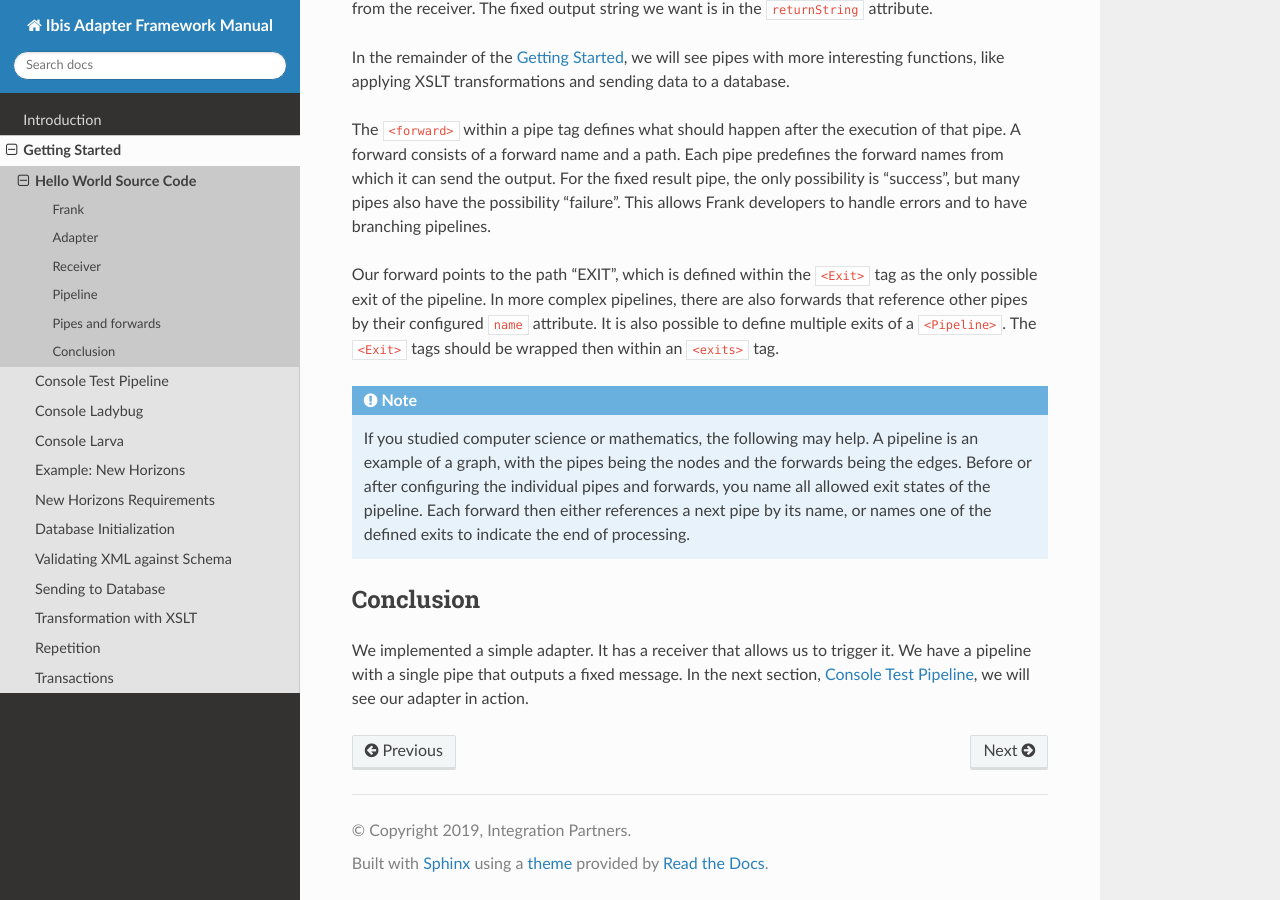
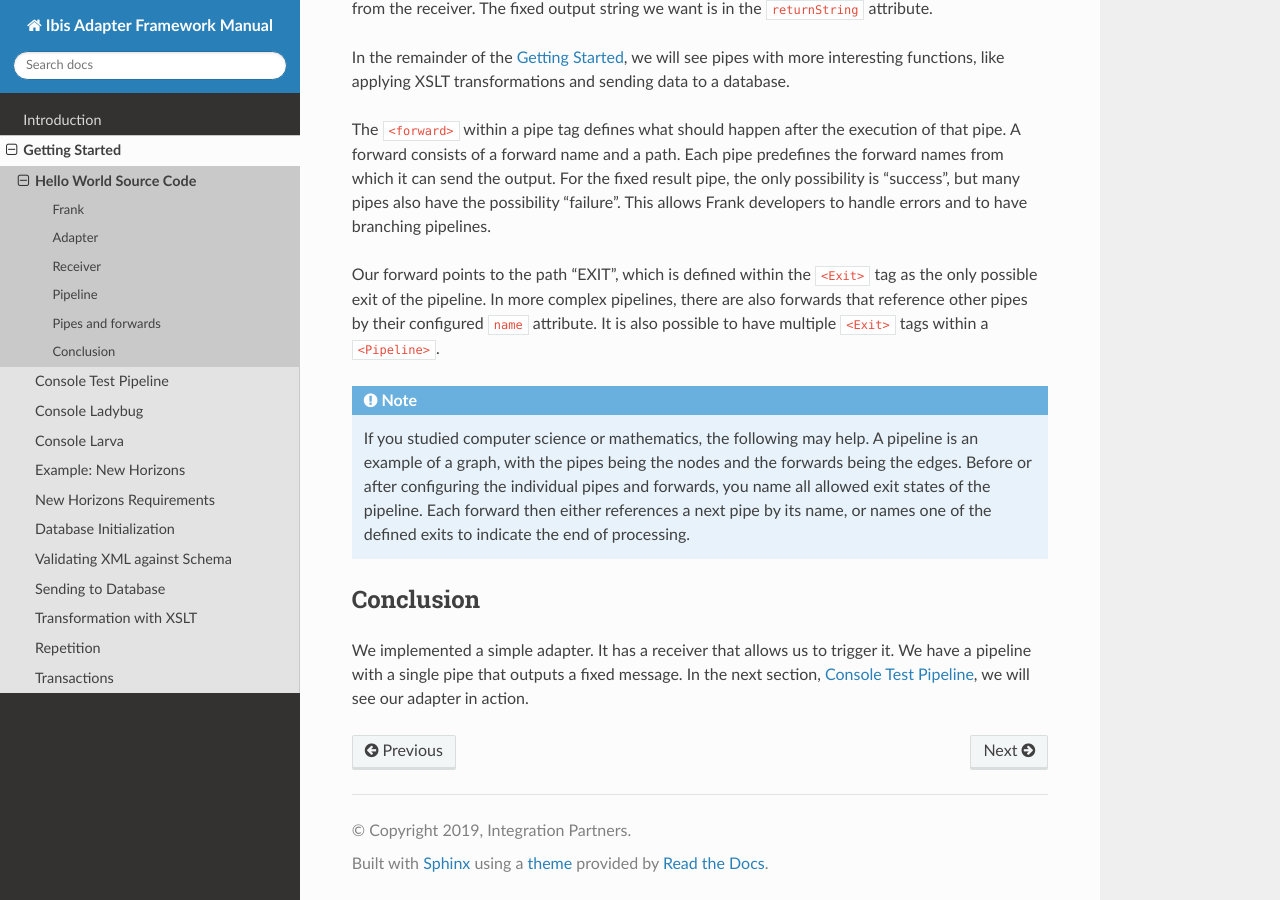
Before and after one commit to frankframework/frank-manual, a Sphinx documentation site: the page built from docs/source/helloIbis.rst, in a window 1280 px wide and 900 px high, scrolled down 2481 px. Built offline with Sphinx 7.4.7 and the Read the Docs theme 2.0.0, drawn with Linux system fonts in a browser that asks for light colours.

Commit message:
Fix bugs in documentation

```diff
--- a/docs/source/helloIbis.rst
+++ b/docs/source/helloIbis.rst
@@ -156,9 +156,8 @@ to handle errors and to have branching pipelines.
 Our forward points to the path "EXIT", which is defined
 within the ``<Exit>`` tag as the only possible exit of the pipeline. In more
 complex pipelines, there are also forwards that reference other
-pipes by their configured ``name`` attribute. It is also possible to define
-multiple exits of a ``<Pipeline>``. The ``<Exit>`` tags should be wrapped
-then within an ``<exits>`` tag.
+pipes by their configured ``name`` attribute. It is also possible to have
+multiple ``<Exit>`` tags within a ``<Pipeline>``.
 
 .. NOTE::
 
--- a/docs/source/horizonsValidateBooking.rst
+++ b/docs/source/horizonsValidateBooking.rst
@@ -77,8 +77,7 @@ of the file AdapterIngestBooking.xml:
            uriPattern="booking"
            method="POST"/>
      </Receiver>
-     <Pipeline firstPipe="checkInput"
-         transactionAttribute="RequiresNew" >
+     <Pipeline firstPipe="checkInput">
        <Exit path="Exit" state="success" code="201" />
        <Exit path="ServerError" state="failure" code="500" />
        <XmlValidatorPipe
```
